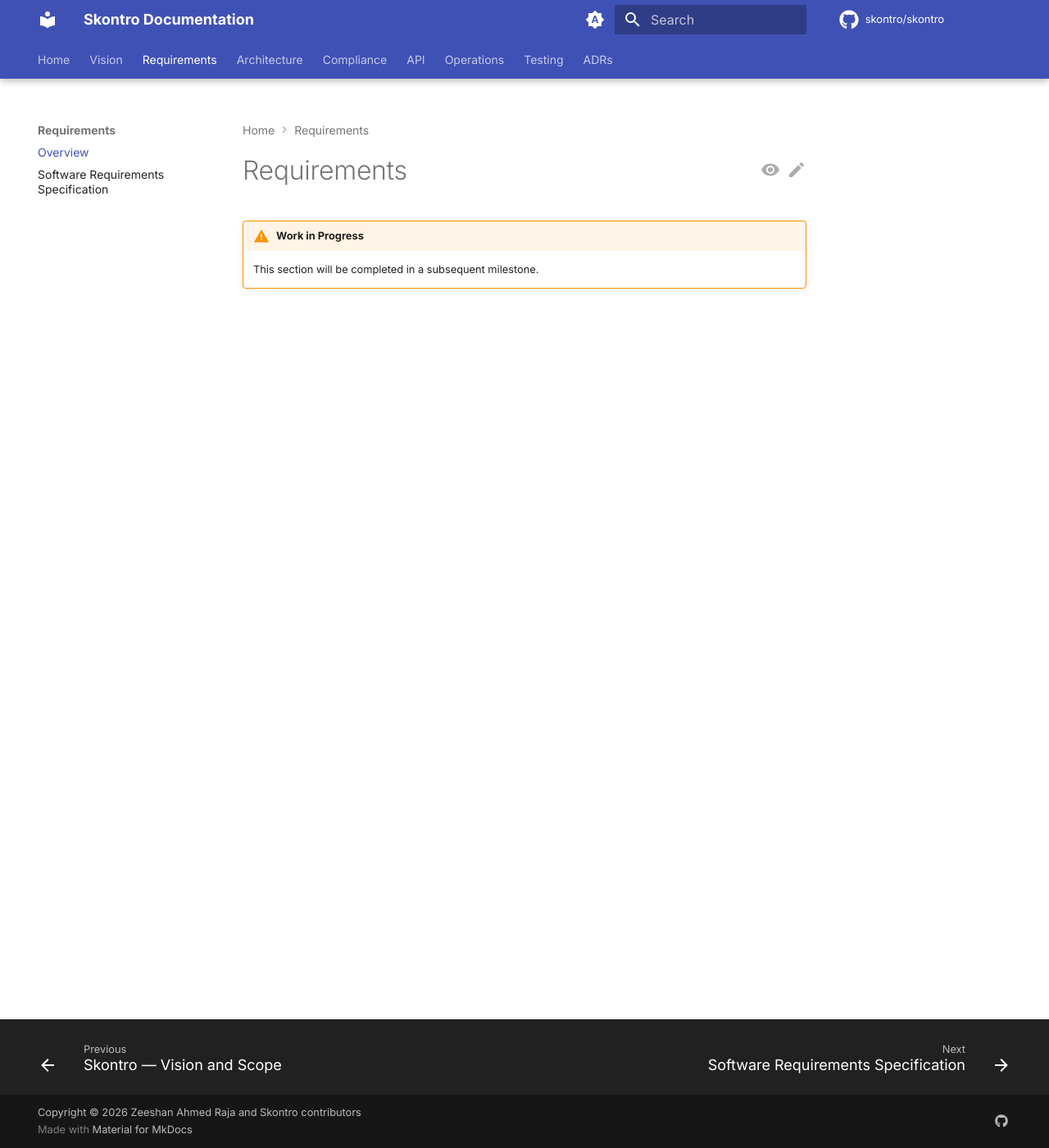
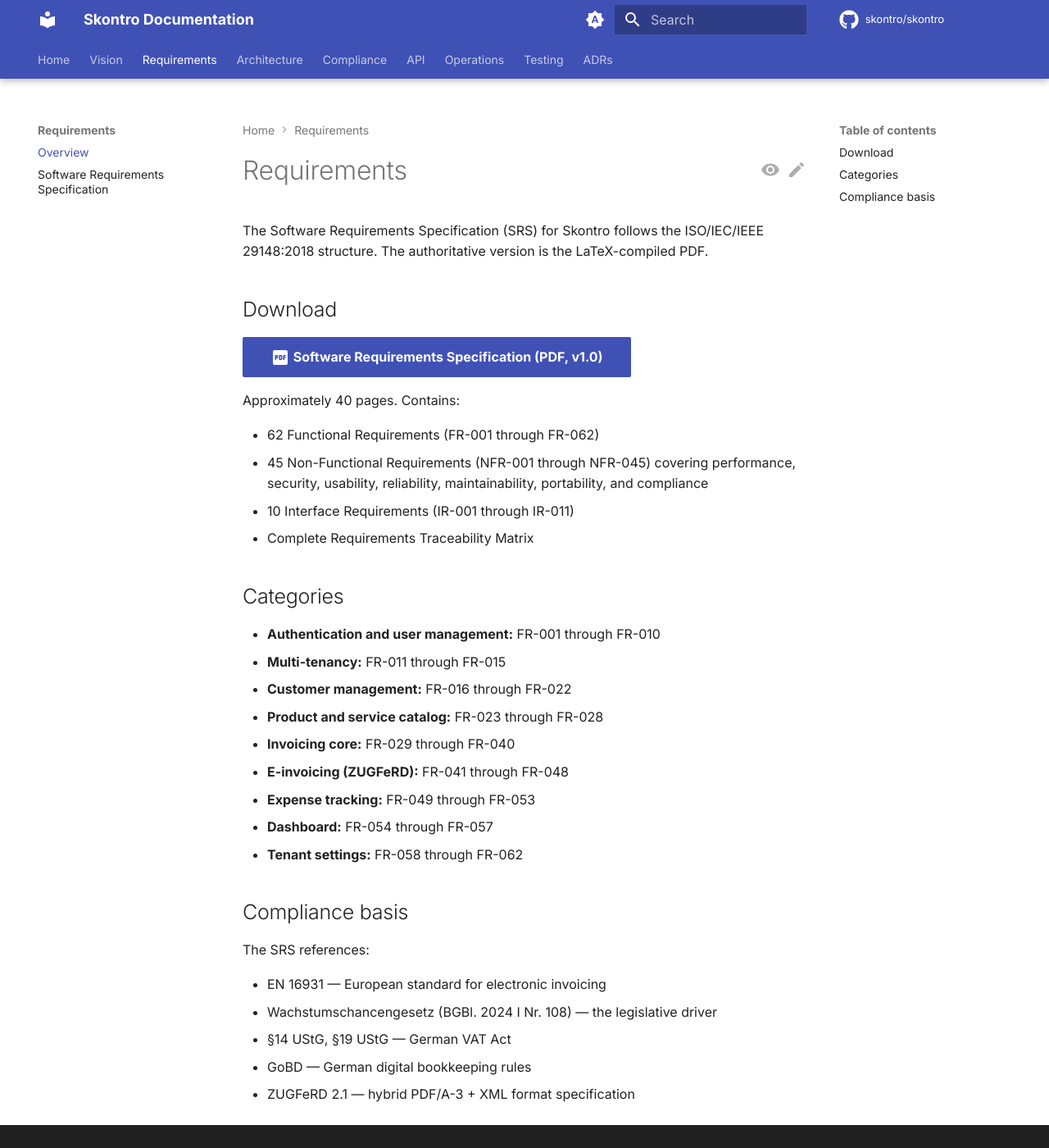
Before and after one commit to skontro/skontro, an MkDocs documentation site: the page built from docs/requirements/index.md, in a window 1280 px wide and 1400 px high. Shown: the whole window at 82% size. Built offline with MkDocs 1.6.1 and Material for MkDocs 9.7.7, drawn with Linux system fonts in a browser that asks for light colours; comment, search, counter and statistics services are not loaded.

Commit message:
docs(srs): add software requirements specification v1.0 (#17)

```diff
--- a/docs/requirements/index.md
+++ b/docs/requirements/index.md
@@ -1,4 +1,36 @@
 # Requirements
 
-!!! warning "Work in Progress"
-    This section will be completed in a subsequent milestone.
+The Software Requirements Specification (SRS) for Skontro follows the ISO/IEC/IEEE 29148:2018 structure. The authoritative version is the LaTeX-compiled PDF.
+
+## Download
+
+[:material-file-pdf-box:{ .lg .middle } **Software Requirements Specification (PDF, v1.0)**](../formal/srs/srs.pdf){ .md-button .md-button--primary }
+
+Approximately 40 pages. Contains:
+
+- 62 Functional Requirements (FR-001 through FR-062)
+- 45 Non-Functional Requirements (NFR-001 through NFR-045) covering performance, security, usability, reliability, maintainability, portability, and compliance
+- 10 Interface Requirements (IR-001 through IR-011)
+- Complete Requirements Traceability Matrix
+
+## Categories
+
+- **Authentication and user management:** FR-001 through FR-010
+- **Multi-tenancy:** FR-011 through FR-015
+- **Customer management:** FR-016 through FR-022
+- **Product and service catalog:** FR-023 through FR-028
+- **Invoicing core:** FR-029 through FR-040
+- **E-invoicing (ZUGFeRD):** FR-041 through FR-048
+- **Expense tracking:** FR-049 through FR-053
+- **Dashboard:** FR-054 through FR-057
+- **Tenant settings:** FR-058 through FR-062
+
+## Compliance basis
+
+The SRS references:
+
+- EN 16931 — European standard for electronic invoicing
+- Wachstumschancengesetz (BGBl. 2024 I Nr. 108) — the legislative driver
+- §14 UStG, §19 UStG — German VAT Act
+- GoBD — German digital bookkeeping rules
+- ZUGFeRD 2.1 — hybrid PDF/A-3 + XML format specification
```
Also changed, not shown: docs/requirements/srs.md (+6 -3 lines), 2 other files.
